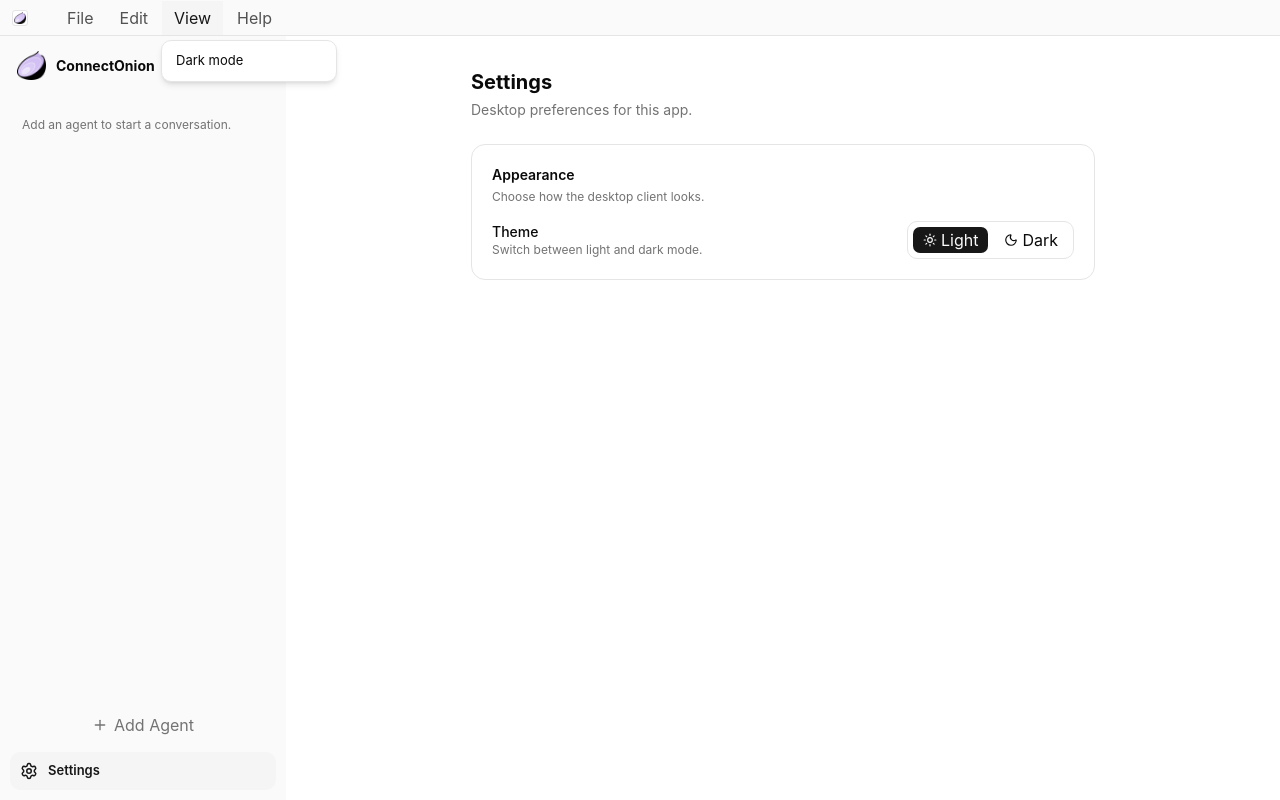
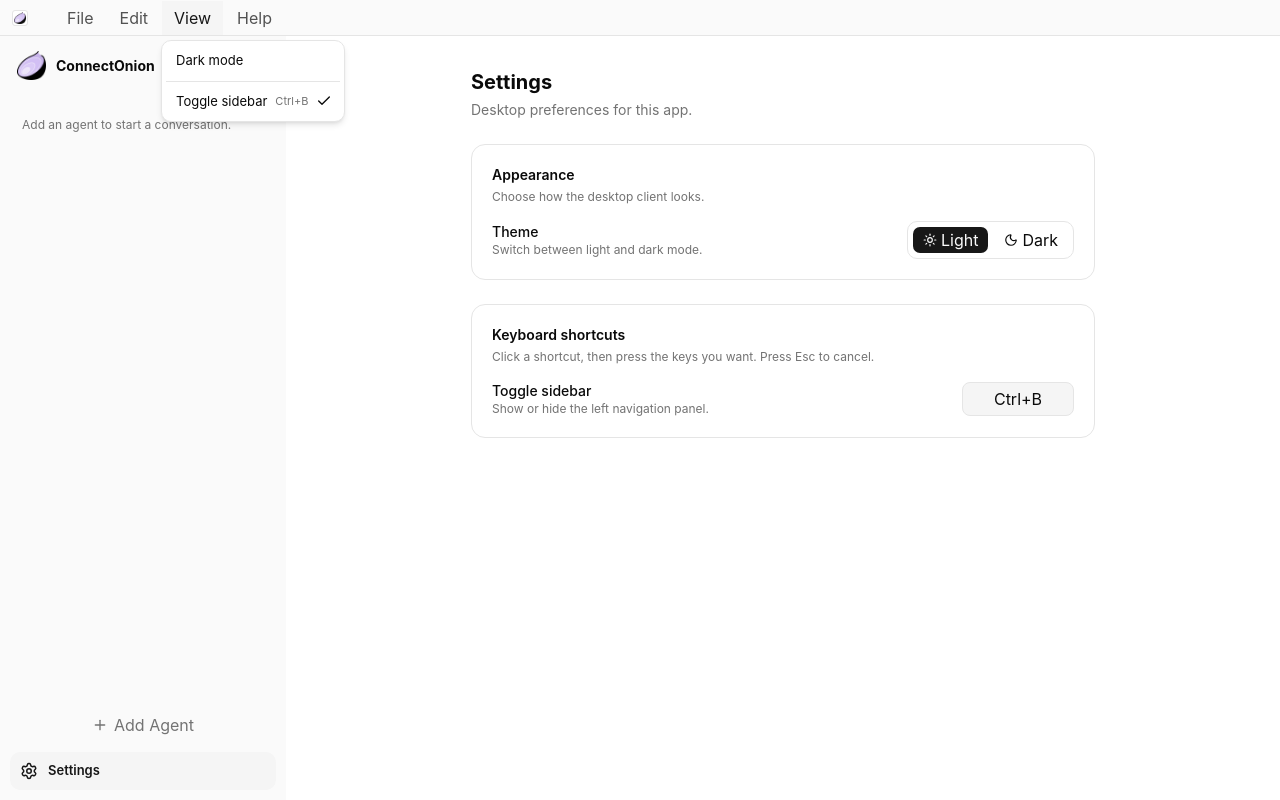
Before and after one commit to Lyn00036/ConnectOnion-Windows-AI-Agent-Client, a React (Vite) app in the folder frontend/: page /settings in a window 1280 px wide. Both pictures are taken after a click on the button "View". Built offline with nearby package versions, Linux system fonts and the light colour scheme.

Commit message:
Features：shortcuts

```diff
--- a/frontend/src/features/settings/components/SettingsPanel.tsx
+++ b/frontend/src/features/settings/components/SettingsPanel.tsx
@@ -11,10 +11,15 @@ import { Moon, Sun } from 'lucide-react'
 import { Button } from '@/components/ui/button'
 
 import { useSettingsStore } from '../store'
+import { SHORTCUT_DEFS, useShortcutsStore } from '../shortcuts'
+import { ShortcutRecorder } from './ShortcutRecorder'
 
 export function SettingsPanel() {
   const theme = useSettingsStore((state) => state.theme)
   const setTheme = useSettingsStore((state) => state.setTheme)
+  const overrides = useShortcutsStore((state) => state.overrides)
+  const setAccelerator = useShortcutsStore((state) => state.setAccelerator)
+  const resetAccelerator = useShortcutsStore((state) => state.resetAccelerator)
 
   return (
     <div className="mx-auto w-full max-w-2xl px-6 py-8">
@@ -57,6 +62,33 @@ export function SettingsPanel() {
           </div>
         </div>
       </section>
+
+      <section className="mt-6 rounded-xl border border-border bg-card p-5 text-card-foreground">
+        <h2 className="text-sm font-semibold text-foreground">Keyboard shortcuts</h2>
+        <p className="mt-1 text-xs text-muted-foreground">
+          Click a shortcut, then press the keys you want. Press Esc to cancel.
+        </p>
+
+        <ul className="mt-4 divide-y divide-border">
+          {SHORTCUT_DEFS.map((def) => {
+            const accelerator = overrides[def.id] ?? def.defaultAccelerator
+            return (
+              <li className="flex items-center justify-between gap-4 py-3 first:pt-0 last:pb-0" key={def.id}>
+                <div className="min-w-0">
+                  <p className="text-sm font-medium text-foreground">{def.label}</p>
+                  <p className="text-xs text-muted-foreground">{def.description}</p>
+                </div>
+                <ShortcutRecorder
+                  accelerator={accelerator}
+                  isCustom={overrides[def.id] !== undefined}
+                  onChange={(next) => setAccelerator(def.id, next)}
+                  onReset={() => resetAccelerator(def.id)}
+                />
+              </li>
+            )
+          })}
+        </ul>
+      </section>
     </div>
   )
 }
--- /dev/null
+++ b/frontend/src/features/settings/components/ShortcutRecorder.tsx
@@ -0,0 +1,58 @@
+/** Inline key-capture control for rebinding a single keyboard shortcut. */
+
+import { useState, type KeyboardEvent as ReactKeyboardEvent } from 'react'
+
+import { Button } from '@/components/ui/button'
+
+import { eventToAccelerator } from '../shortcuts'
+
+type ShortcutRecorderProps = {
+  accelerator: string
+  isCustom: boolean
+  onChange: (accelerator: string) => void
+  onReset: () => void
+}
+
+export function ShortcutRecorder({ accelerator, isCustom, onChange, onReset }: ShortcutRecorderProps) {
+  const [recording, setRecording] = useState(false)
+
+  function handleKeyDown(event: ReactKeyboardEvent<HTMLButtonElement>) {
+    // Stop the captured combo from also triggering the live global shortcut.
+    event.preventDefault()
+    event.stopPropagation()
+
+    if (event.key === 'Escape') {
+      setRecording(false)
+      return
+    }
+
+    const next = eventToAccelerator(event.nativeEvent)
+    if (next) {
+      onChange(next)
+      setRecording(false)
+    }
+  }
+
+  return (
+    <div className="flex items-center gap-1.5">
+      <button
+        className={`min-w-[112px] rounded-md border px-2.5 py-1 text-center font-mono text-xs transition-colors ${
+          recording
+            ? 'border-primary bg-primary/10 text-foreground'
+            : 'border-border bg-muted text-foreground hover:bg-accent'
+        }`}
+        onBlur={() => setRecording(false)}
+        onClick={() => setRecording(true)}
+        onKeyDown={recording ? handleKeyDown : undefined}
+        type="button"
+      >
+        {recording ? 'Press keys…' : accelerator}
+      </button>
+      {isCustom && (
+        <Button onClick={onReset} size="sm" type="button" variant="ghost">
+          Reset
+        </Button>
+      )}
+    </div>
+  )
+}
--- /dev/null
+++ b/frontend/src/features/settings/shortcuts.ts
@@ -0,0 +1,127 @@
+/** User-customisable keyboard shortcuts (definitions, utils, persisted store). */
+
+// TODO(settings-storage): Move overrides from localStorage to the Electron SQLite
+// settings table through preload IPC once the settings repository exists.
+
+import { create } from 'zustand'
+
+/** Stable ids for every rebindable action in the app. */
+export type ShortcutId = 'toggle-sidebar'
+
+export type ShortcutDef = {
+  id: ShortcutId
+  label: string
+  description: string
+  /** Default accelerator string, e.g. "Ctrl+B". */
+  defaultAccelerator: string
+}
+
+/** Single source of truth for the shortcuts shown in Settings. */
+export const SHORTCUT_DEFS: ShortcutDef[] = [
+  {
+    id: 'toggle-sidebar',
+    label: 'Toggle sidebar',
+    description: 'Show or hide the left navigation panel.',
+    defaultAccelerator: 'Ctrl+B',
+  },
+]
+
+const DEFAULT_ACCELERATORS: Record<ShortcutId, string> = SHORTCUT_DEFS.reduce(
+  (map, def) => {
+    map[def.id] = def.defaultAccelerator
+    return map
+  },
+  {} as Record<ShortcutId, string>,
+)
+
+/**
+ * Turn a keyboard event into a normalised accelerator string (or null when only
+ * modifier keys are pressed). Ctrl and Meta (Cmd) are unified as "Ctrl" so the
+ * same binding works on Windows and macOS.
+ */
+export function eventToAccelerator(event: KeyboardEvent): string | null {
+  const key = event.key
+  if (key === 'Control' || key === 'Alt' || key === 'Shift' || key === 'Meta' || key === 'OS') {
+    return null
+  }
+
+  let mainKey: string
+  if (key === ' ' || key === 'Spacebar') {
+    mainKey = 'Space'
+  } else if (key.length === 1) {
+    mainKey = key.toUpperCase()
+  } else {
+    mainKey = key
+  }
+
+  const parts: string[] = []
+  if (event.ctrlKey || event.metaKey) parts.push('Ctrl')
+  if (event.altKey) parts.push('Alt')
+  if (event.shiftKey) parts.push('Shift')
+  parts.push(mainKey)
+  return parts.join('+')
+}
+
+/** True when the event corresponds to the given accelerator string. */
+export function matchesAccelerator(event: KeyboardEvent, accelerator: string): boolean {
+  const pressed = eventToAccelerator(event)
+  return pressed !== null && pressed.toLowerCase() === accelerator.toLowerCase()
+}
+
+const STORAGE_KEY = 'connectonion.shortcuts'
+
+function loadOverrides(): Partial<Record<ShortcutId, string>> {
+  try {
+    const raw = localStorage.getItem(STORAGE_KEY)
+    if (!raw) return {}
+    const parsed = JSON.parse(raw) as Record<string, unknown>
+    const result: Partial<Record<ShortcutId, string>> = {}
+    for (const def of SHORTCUT_DEFS) {
+      const value = parsed[def.id]
+      if (typeof value === 'string' && value.length > 0) {
+        result[def.id] = value
+      }
+    }
+    return result
+  } catch {
+    return {}
+  }
+}
+
+function persistOverrides(overrides: Partial<Record<ShortcutId, string>>): void {
+  try {
+    localStorage.setItem(STORAGE_KEY, JSON.stringify(overrides))
+  } catch {
+    // Keep in-memory overrides working if localStorage is unavailable.
+  }
+}
+
+type ShortcutsState = {
+  overrides: Partial<Record<ShortcutId, string>>
+  /** Resolve the effective accelerator (override or default) for an action. */
+  getAccelerator: (id: ShortcutId) => string
+  setAccelerator: (id: ShortcutId, accelerator: string) => void
+  resetAccelerator: (id: ShortcutId) => void
+}
+
+export const useShortcutsStore = create<ShortcutsState>((set, get) => ({
+  overrides: loadOverrides(),
+  getAccelerator: (id) => get().overrides[id] ?? DEFAULT_ACCELERATORS[id],
+  setAccelerator: (id, accelerator) => {
+    const next = { ...get().overrides, [id]: accelerator }
+    persistOverrides(next)
+    set({ overrides: next })
+  },
+  resetAccelerator: (id) => {
+    const next = { ...get().overrides }
+    delete next[id]
+    persistOverrides(next)
+    set({ overrides: next })
+  },
+}))
+
+/** React hook returning the live accelerator for an action (re-renders on change). */
+export function useShortcutAccelerator(id: ShortcutId): string {
+  const overrides = useShortcutsStore((state) => state.overrides)
+  return overrides[id] ?? DEFAULT_ACCELERATORS[id]
+}
--- a/frontend/src/layouts/DesktopLayout.tsx
+++ b/frontend/src/layouts/DesktopLayout.tsx
@@ -1,6 +1,6 @@
 /** Shared desktop shell with an agent -> session navigation tree. */
 
-import { useState } from 'react'
+import { useEffect, useState } from 'react'
 import { ChevronRight, MessageSquare, Plus, Settings, X } from 'lucide-react'
 import { NavLink, Outlet } from 'react-router-dom'
 import { useNavigate } from 'react-router-dom'
@@ -12,6 +12,7 @@ import onionLogo from '../assets/icon.png'
 import { AgentForm } from '../features/agents/components/AgentForm'
 import { useAgentStore } from '../features/agents/store'
 import { useSessionStore } from '../features/sessions/store'
+import { matchesAccelerator, useShortcutsStore, type ShortcutId } from '../features/settings/shortcuts'
 import { DesktopTitleBar } from './DesktopTitleBar'
 
 const navigationClass = (isActive: boolean) =>
@@ -38,6 +39,30 @@ export function DesktopLayout() {
   const startNewSession = useSessionStore((state) => state.startNewSession)
   const [expandedAgentId, setExpandedAgentId] = useState<string | null>(selectedAgentId)
   const [showAddAgent, setShowAddAgent] = useState(false)
+  const [sidebarVisible, setSidebarVisible] = useState(true)
+
+  useEffect(() => {
+    const actions: Record<ShortcutId, () => void> = {
+      'toggle-sidebar': () => setSidebarVisible((visible) => !visible),
+    }
+
+    function handleKeyDown(event: KeyboardEvent) {
+      // A shortcut recorder is capturing keys right now; don't fire live actions.
+      if (event.defaultPrevented) return
+
+      const { getAccelerator } = useShortcutsStore.getState()
+      for (const id of Object.keys(actions) as ShortcutId[]) {
+        if (matchesAccelerator(event, getAccelerator(id))) {
+          event.preventDefault()
+          actions[id]()
+          break
+        }
+      }
+    }
+
+    window.addEventListener('keydown', handleKeyDown)
+    return () => window.removeEventListener('keydown', handleKeyDown)
+  }, [])
 
   function openAgent(agentId: string) {
     selectAgent(agentId)
@@ -79,8 +104,9 @@ export function DesktopLayout() {
 
   return (
     <div className="flex h-svh min-h-0 flex-col overflow-hidden bg-background">
-      <DesktopTitleBar />
-      <main className="grid min-h-0 flex-1 grid-cols-[286px_minmax(0,1fr)] bg-background max-[820px]:grid-cols-[230px_minmax(0,1fr)]">
+      <DesktopTitleBar onToggleSidebar={() => setSidebarVisible((visible) => !visible)} sidebarVisible={sidebarVisible} />
+      <main className={`grid min-h-0 flex-1 bg-background ${sidebarVisible ? 'grid-cols-[286px_minmax(0,1fr)] max-[820px]:grid-cols-[230px_minmax(0,1fr)]' : 'grid-cols-[minmax(0,1fr)]'}`}>
+        {sidebarVisible && (
         <aside className="flex h-full min-w-0 flex-col bg-sidebar px-2.5 pb-2.5 pt-3.5 text-sidebar-foreground">
           <Button className="h-auto min-h-[38px] justify-start gap-2.5 rounded-none px-1.5 pb-3.5 text-left" onClick={() => navigate('/chat')} type="button" variant="ghost">
             <img alt="ConnectOnion" className="size-[29px] object-contain" src={onionLogo} />
@@ -149,6 +175,7 @@ export function DesktopLayout() {
           <Settings aria-hidden="true" className="size-[18px]" /><span>Settings</span>
         </NavLink>
       </aside>
+        )}
 
         <div className="min-h-0 min-w-0 overflow-hidden"><Outlet /></div>
       </main>
--- a/frontend/src/layouts/DesktopTitleBar.tsx
+++ b/frontend/src/layouts/DesktopTitleBar.tsx
@@ -7,17 +7,24 @@ import { Button } from '@/components/ui/button'
 import { IconButton } from '@/shared/components/IconButton'
 import type { DesktopWindowState } from '@/shared/desktopWindow'
 import { useSettingsStore } from '@/features/settings/store'
+import { useShortcutAccelerator } from '@/features/settings/shortcuts'
 
 import onionLogo from '../assets/icon.png'
 
 const menuButtonClass =
   'h-9 rounded-none px-3 text-[12px] font-medium text-titlebar-foreground hover:bg-titlebar-accent hover:text-titlebar-accent-foreground aria-expanded:bg-titlebar-accent aria-expanded:text-titlebar-accent-foreground'
 
-export function DesktopTitleBar() {
+type DesktopTitleBarProps = {
+  onToggleSidebar: () => void
+  sidebarVisible: boolean
+}
+
+export function DesktopTitleBar({ onToggleSidebar, sidebarVisible }: DesktopTitleBarProps) {
   const navigate = useNavigate()
   const [isMaximized, setIsMaximized] = useState(false)
   const theme = useSettingsStore((state) => state.theme)
   const setTheme = useSettingsStore((state) => state.setTheme)
+  const toggleSidebarAccelerator = useShortcutAccelerator('toggle-sidebar')
 
   useEffect(() => {
     let isMounted = true
@@ -100,6 +107,19 @@ export function DesktopTitleBar() {
                       <Check aria-hidden="true" className="size-4" />
                     </Menu.CheckboxItemIndicator>
                   </Menu.CheckboxItem>
+                  <div className="my-1 h-px bg-border" />
+                  <Menu.CheckboxItem
+                    checked={sidebarVisible}
+                    className="relative flex w-full cursor-default items-center gap-2 rounded-md py-1.5 pr-8 pl-2.5 text-[13px] outline-none select-none data-highlighted:bg-accent data-highlighted:text-accent-foreground"
+                    closeOnClick={false}
+                    onCheckedChange={() => onToggleSidebar()}
+                  >
+                    Toggle sidebar
+                    <span className="ml-auto text-[11px] text-muted-foreground">{toggleSidebarAccelerator}</span>
+                    <Menu.CheckboxItemIndicator className="absolute right-2 flex items-center">
+                      <Check aria-hidden="true" className="size-4" />
+                    </Menu.CheckboxItemIndicator>
+                  </Menu.CheckboxItem>
                 </Menu.Popup>
               </Menu.Positioner>
             </Menu.Portal>
```
